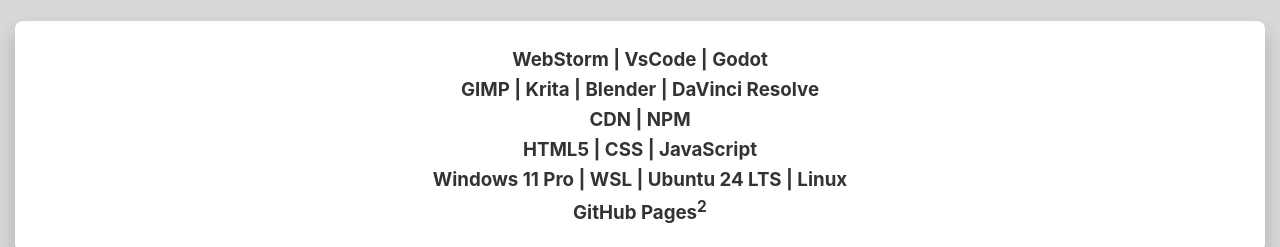
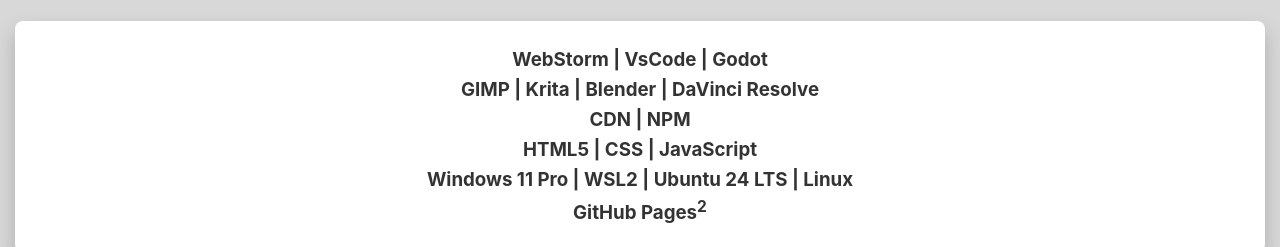
Before and after one commit to LoganMinarik/Commissions, a website: page index.html in a window 1280 px wide. Shown: the part 517-764 px from the top of the page. Drawn offline with Linux system fonts and the light colour scheme.

Commit message:
Added WSL -> WSL2

```diff
--- a/index.html
+++ b/index.html
@@ -36,7 +36,7 @@
                     GIMP | Krita | Blender | DaVinci Resolve <br>
                     CDN | NPM<br>
                     HTML5 | CSS | JavaScript <br>
-                    Windows 11 Pro | WSL | Ubuntu 24 LTS | Linux<br>
+                    Windows 11 Pro | WSL2 | Ubuntu 24 LTS | Linux<br>
                     GitHub Pages<sup>2</sup><br>
 
 
```
